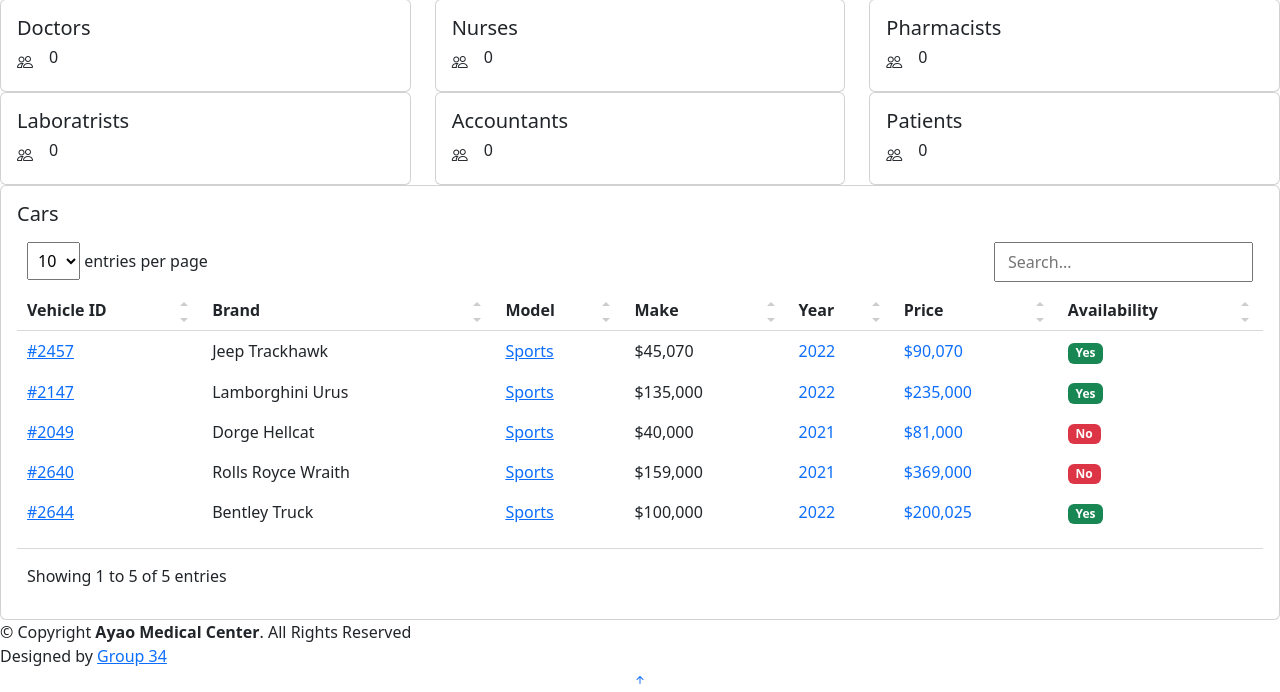
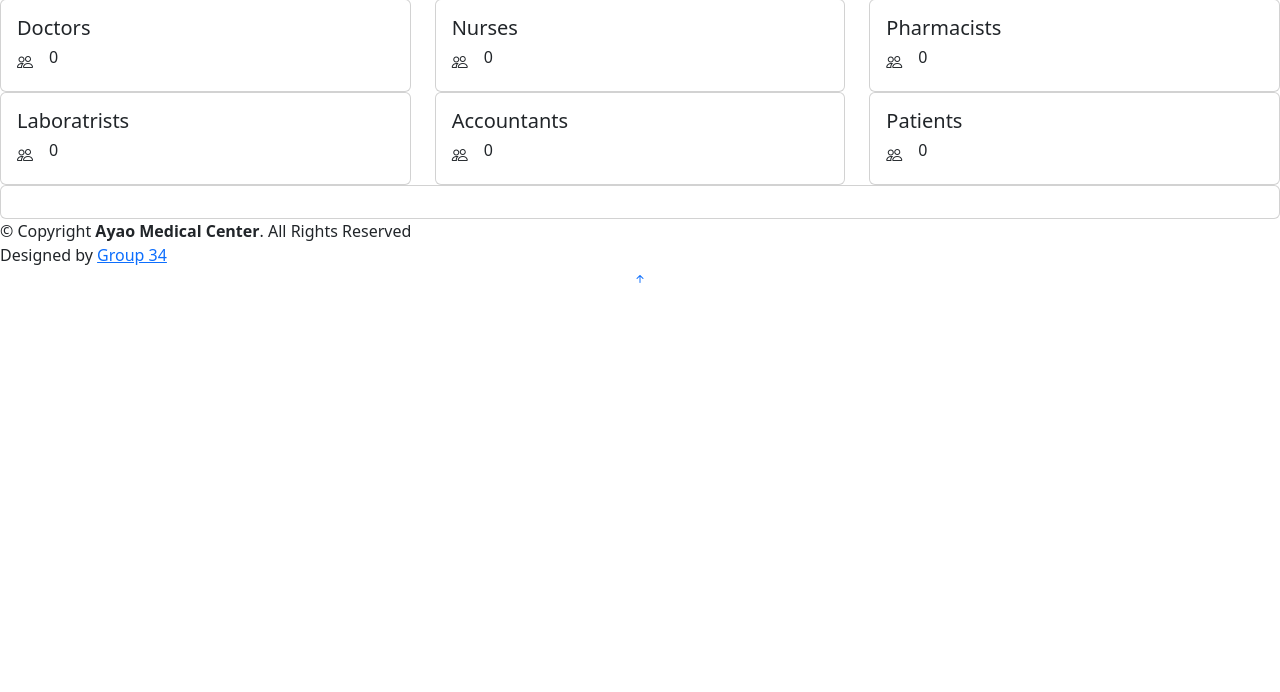
Before and after one commit to yaw-owusu/Ayao-Medical-Center, a PHP site: page /Dashboard.php in a window 1280 px wide. Shown: the part 353-1045 px from the top of the page. After the commit the page ends 636 px from the top, so only its background shows below. Run offline with PHP 8.4, Linux system fonts and the light colour scheme; data that the repository does not hold is empty; some libraries are stand-ins or nearby versions.

Commit message:
Remove table from dashboard

```diff
--- a/Dashboard.php
+++ b/Dashboard.php
@@ -504,94 +504,7 @@
               <div class="col-12">
                 <div class="card recent-sales overflow-auto">
                   <div class="card-body">
-                    <h5 class="card-title">Cars</h5>
 
-                    <table class="table table-borderless datatable">
-                      <thead>
-                        <tr>
-                          <th scope="col">Vehicle ID</th>
-                          <th scope="col">Brand</th>
-                          <th scope="col">Model</th>
-                          <th scope="col">Make</th>
-                          <th scope="col">Year</th>
-                          <th scope="col">Price</th>
-                          <th scope="col">Availability</th>
-                        </tr>
-                      </thead>
-                      <tbody>
-                        <tr>
-                          <th scope="row"><a href="#">#2457</a></th>
-                          <td>Jeep Trackhawk</td>
-                          <td>
-                            <a href="#" class="text-primary">Sports</a>
-                          </td>
-                          <td>$45,070</td>
-                          <td>
-                            <span class="text-primary">2022</span>
-                          </td>
-                          <td>
-                            <span class="text-primary">$90,070</span>
-                          </td>
-                          <td>
-                            <span class="badge bg-success">Yes</span>
-                          </td>
-                        </tr>
-                        <tr>
-                          <th scope="row"><a href="#">#2147</a></th>
-                          <td>Lamborghini Urus</td>
-                          <td>
-                            <a href="#" class="text-primary">Sports</a>
-                          </td>
-                          <td>$135,000</td>
-                          <td><span class="text-primary">2022</span></td>
-                          <td><span class="text-primary">$235,000</span></td>
-                          <td><span class="badge bg-success">Yes</span></td>
-                        </tr>
-                        <tr>
-                          <th scope="row"><a href="#">#2049</a></th>
-                          <td>Dorge Hellcat</td>
-                          <td>
-                            <a href="#" class="text-primary">Sports</a>
-                          </td>
-                          <td>$40,000</td>
-                          <td>
-                            <span class="text-primary">2021</span>
-                          </td>
-                          <td>
-                            <span class="text-primary">$81,000</span>
-                          </td>
-                          <td>
-                            <span class="badge bg-danger">No</span>
-                          </td>
-                        </tr>
-                        <tr>
-                          <th scope="row"><a href="#">#2640</a></th>
-                          <td>Rolls Royce Wraith</td>
-                          <td><a href="#" class="text-primar">Sports</a></td>
-                          <td>$159,000</td>
-                          <td><span class="text-primary">2021</span></td>
-                          <td><span class="text-primary">$369,000</span></td>
-                          <td><span class="badge bg-danger">No</span></td>
-                        </tr>
-                        <tr>
-                          <th scope="row"><a href="#">#2644</a></th>
-                          <td>Bentley Truck</td>
-                          <td>
-                            <a href="#" class="text-primary">Sports</a>
-                          </td>
-                          <td>$100,000</td>
-                          <td>
-                            <span class="text-primary">2022</span>
-                          </td>
-                          <td>
-                            <span class="text-primary">$200,025</span>
-                          </td>
-                          <td>
-                            <span class="badge bg-success">Yes</span>
-                          </td>
-                        </tr>
-                      </tbody>
-                    </table>
                   </div>
                 </div>
               </div>
--- a/model/connection.php
+++ b/model/connection.php
@@ -1,6 +1,6 @@
 <?php
 
-$dsn = 'mysql:host=localhost;dbname=ayao-medical -center';
+$dsn = 'mysql:host=localhost;dbname=ayao-medical-center';
 $username = 'root';
 $password = '';
 
```
